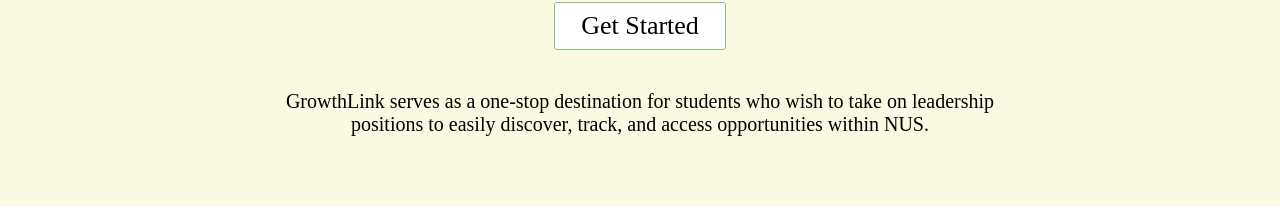
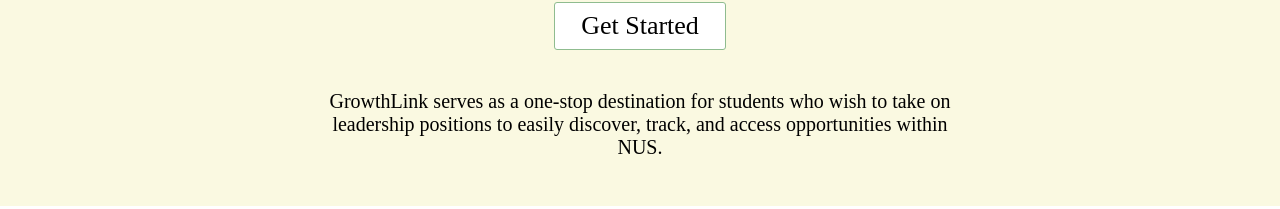
Before and after one commit to ritvi12/GrowthLink-Orbital24, a React (Create React App) app in the folder growthlink/: page / in a window 1280 px wide. Shown: the part 458-667 px from the top of the page. Built offline with nearby package versions, Linux system fonts and the light colour scheme; no server answers; the database is empty; a small style sheet from the web is missing.

Commit message:
Landing page features updated

```diff
--- a/growthlink/src/components/HeroSection.css
+++ b/growthlink/src/components/HeroSection.css
@@ -34,6 +34,6 @@
 }
 
 .pagedescription p {
-    margin-left: 20%;
-    margin-right: 20%;
+    margin-left: 25%;
+    margin-right: 25%;
 }
--- a/growthlink/src/pages/Events.css
+++ b/growthlink/src/pages/Events.css
@@ -48,11 +48,11 @@
 
 .grid-container {
   display: grid;
-  grid-template-columns: repeat(auto-fill, minmax(300px, 1fr));
+  grid-template-columns: repeat(auto-fill, minmax(250px, 1fr));
   gap: 50px;
   justify-content: space-around;
   padding: 16px;
-  margin: 0 auto;
+  margin: 0 60px;
 }
 
 .grid-item {
--- a/growthlink/src/pages/LandingPage.css
+++ b/growthlink/src/pages/LandingPage.css
@@ -12,6 +12,7 @@
     font-weight: bolder;
     letter-spacing: 3px;
     text-transform: uppercase;
+    background-color: white;
 }
 
 .bottomleft::before {
@@ -22,6 +23,7 @@
     right: 0;
     border-top: 1px solid black;
     height: 0px;
+    background-color: white;
 }
 
 .scrollable-container{
@@ -42,4 +44,5 @@
     padding: 10px;
     width: auto;
     height: 450px;
+    outline: 2px solid black;
 }
--- a/growthlink/src/pages/LandingPage.js
+++ b/growthlink/src/pages/LandingPage.js
@@ -22,6 +22,10 @@
             <img src={`${process.env.PUBLIC_URL}/images/Bookmark.png`} alt="Bookmark feature"></img>
             <div class="bottomleft">Bookmark feature</div>
           </div>
+          <div className='scrollable-img'>
+            <img src={`${process.env.PUBLIC_URL}/images/Search.png`} alt="Search feature"></img>
+            <div class="bottomleft">Search feature</div>
+          </div>
         </div>
       </div>
       <Footer />
```
Also changed, not shown: growthlink/public/images/Search.png (added).
